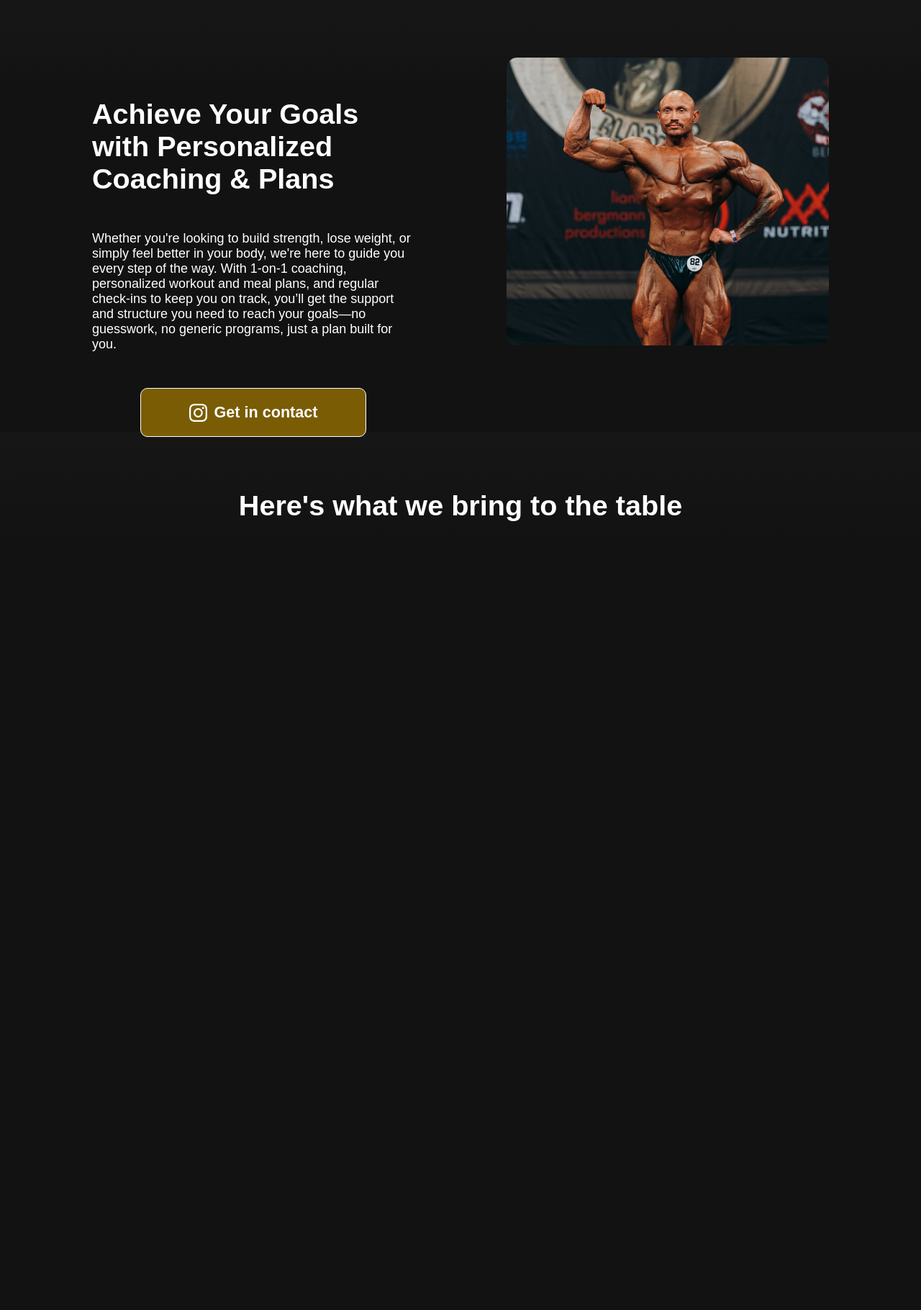
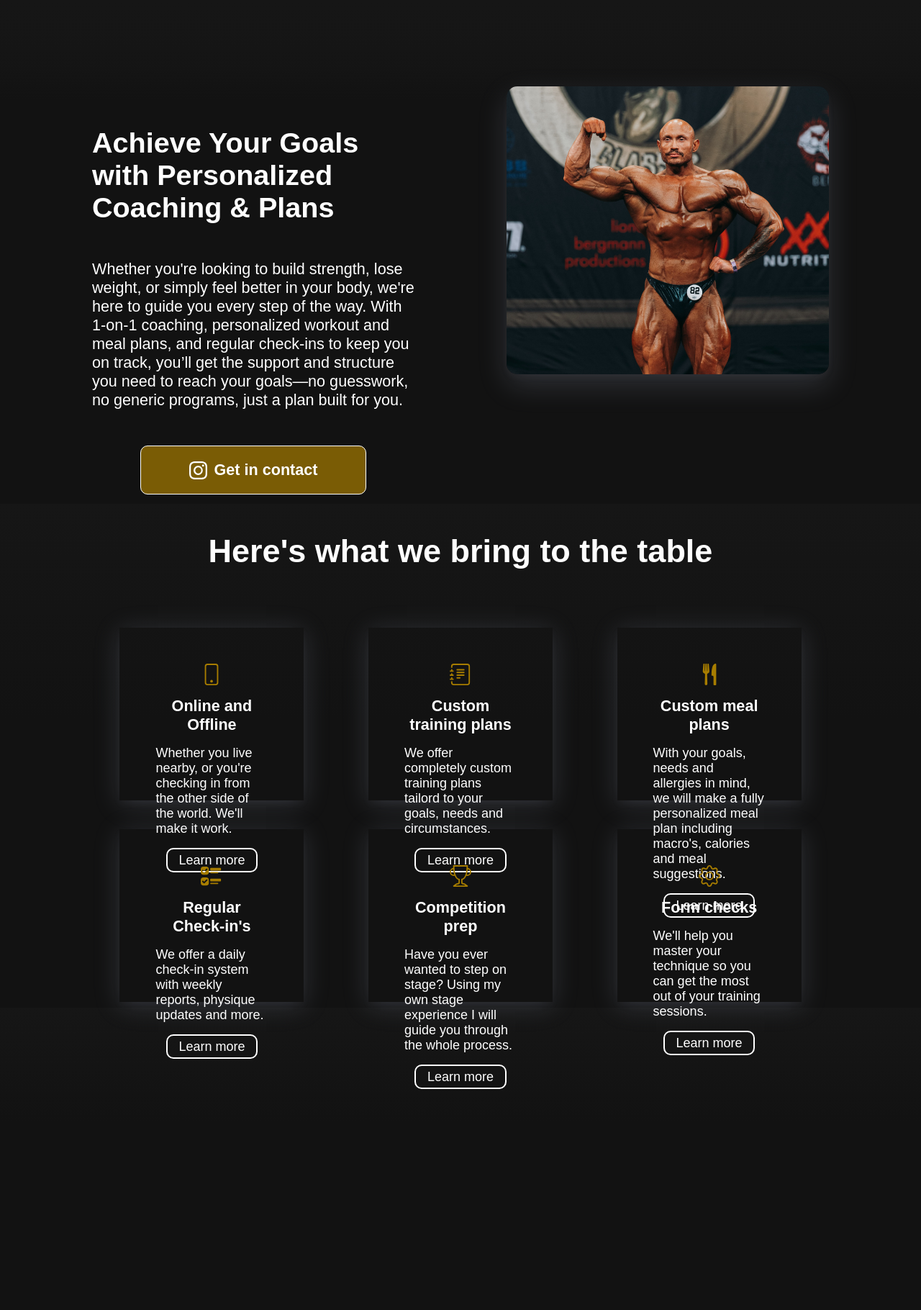
Before and after one commit to HenkJP-Dev/SapCoachingApp, a PHP site: page / in a window 1280 px wide. Shown: the part 100-1920 px from the top of the page at 72% size. Run offline with PHP 8.4, Linux system fonts and the light colour scheme.

```diff
--- a/css/main.css
+++ b/css/main.css
@@ -42,11 +42,6 @@ header {
     padding: 0 10vw;
 }
 
-.bebas-neue-regular {
-    font-family: "Bebas Neue", sans-serif;
-    font-weight: 400;
-    font-style: normal;
-}
 
 h1 {
     font-size: 2rem;
@@ -118,17 +113,22 @@ h1 {
     top: 12.5%;
 }
 
+
+/*  Main  */
+
+
 main {
     margin-top: 100px;
 }
 
 .intro {
-    padding-top: 10vh;
+    padding-top: 15vh;
     display: flex;
     flex-direction: row;
     justify-content: space-between;
     background: linear-gradient(to bottom, #161616, transparent 20%);
-    height: 75vh;
+    height: calc(100vh - 100px);
+    scroll-margin-top: 100px;
 }
 
 .section_info {
@@ -191,16 +191,93 @@ main {
     object-fit: cover;
     object-position: 0 20%;
     border-radius: 15px;
+    box-shadow: 0 5px 10px rgba(154, 160, 185, .05), 0 15px 40px rgba(166, 173, 201, .2);
 }
 
+
+/*  offer  */
+
 .offers {
-    height: 100vh;
-    padding-top: 10vh;
+    height: calc(100vh - 100px);
+    padding-top: 5vh;
+    scroll-margin-top: 100px;
 }
 
 .offers h2 {
-    font-size: 2.2rem;
+    font-size: 2.5rem;
     text-align: center;
+}
+
+.offersContent {
+    margin-top: 10vh;
+    display: flex;
+    flex-direction: column;
+    align-items: center;
+    gap: 5vh
+}
+
+.offersRow {
+    display: flex;
+    flex-direction: row;
+    gap: 7vw
+}
+
+.offerItem {
+    display: flex;
+    flex-direction: column;
+    justify-content: space-between;
+    width: 20vw;
+    padding: 50px;
+    gap: 2vh;
+    /*box-shadow: inset 2px 3px 5px #000000, 0px 1px 1px #333;*/
+    /*box-shadow: 0 2px 5px rgba(255, 255, 255, 0.1);*/
+    box-shadow: 0 5px 10px rgba(154, 160, 185, .05), 0 5px 35px rgba(166, 173, 201, .2);
+    height: 30vh;
+    align-items: center;
+}
+
+.offerItem .offerItemContent {
+    display: flex;
+    flex-direction: column;
+    gap: 2vh;
+}
+
+.offerItem .offerItemContent svg {
+    align-self: center;
+    fill: var(--buttons);
+    width: 40px;
+    height: 40px;
+}
+
+.offerItemContent h3 {
+    font-size: 1.2rem;
+    text-align: center;
+}
+
+.offerItemContent p {
+    font-size: 1rem;
+    text-align: left;
+}
+
+.offerItem a {
+    text-align: center;
+    text-decoration: none;
+    padding: 3% 10%;
+    border: white 2px solid;
+    border-radius: 10px;
+    transition: 0.4s ease-in-out;
+}
+
+.offerItem a:hover {
+    background-color: var(--buttons)
+}
+
+
+
+
+/*  about me  */
+.about-me {
+    height: 100vh;
 }
 
 footer {
@@ -214,8 +291,14 @@ footer {
         font-size: 2.2rem;
     }
 
-    .section_info p {
-        font-size: 1rem;
+    /* offer */
+
+
+    .offerItem .offerItemContent svg {
+        height: 30px;
+        width: 30px;
     }
 
+
+
 }
--- /dev/null
+++ b/index.html
@@ -0,0 +1,195 @@
+<?php
+
+?>
+<!DOCTYPE html>
+<html lang="en">
+
+<head>
+    <meta charset="UTF-8">
+    <meta name="viewport" content="width=device-width, initial-scale=1.0">
+    <title>Home</title>
+    <link rel="stylesheet" href="css/main.css">
+</head>
+
+<body>
+    <header>
+        <div class="header">
+            <img src="images/SapCoachingLogo-transparant.png" alt="Logo of Sap Coaching">
+            <h1>Sap Coaching</h1>
+        </div>
+        <div class="nav">
+            <a href="#intro" class="simplenav">About Sap Coaching</a>
+            <a href="#offers" class="simplenav">What we offer</a>
+            <a href="" class="simplenav">About me</a>
+            <a href="" class="simplenav">Reviews</a>
+        </div>
+        <div>
+            <a href="" class="login-button"><svg xmlns="http://www.w3.org/2000/svg" width="20" height="20"
+                    fill="currentColor" class="bi bi-person-circle" viewBox="0 0 16 16">
+                    <path d="M11 6a3 3 0 1 1-6 0 3 3 0 0 1 6 0" />
+                    <path fill-rule="evenodd"
+                        d="M0 8a8 8 0 1 1 16 0A8 8 0 0 1 0 8m8-7a7 7 0 0 0-5.468 11.37C3.242 11.226 4.805 10 8 10s4.757 1.225 5.468 2.37A7 7 0 0 0 8 1" />
+                </svg>Login</a>
+
+        </div>
+    </header>
+
+    <main>
+        <div class="bg-wrapper">
+            <section class="intro padding" id="intro">
+                <div class="section_info">
+                    <h2>
+                        Achieve Your Goals with Personalized Coaching & Plans
+                    </h2>
+                    <p>
+                        Whether you're looking to build strength, lose weight, or simply feel better in your body, we're
+                        here to guide you every step of the way. With 1-on-1 coaching, personalized workout and meal
+                        plans, and regular check-ins to keep you on track, you’ll get the support and structure you need
+                        to reach your goals—no guesswork, no generic programs, just a plan built for you.
+                    </p>
+                    <a href="https://www.instagram.com/sap_coaching/" target="_blank"><svg
+                            xmlns="http://www.w3.org/2000/svg" width="25" height="25" fill="currentColor"
+                            class="bi bi-instagram" viewBox="0 0 16 16">
+                            <path
+                                d="M8 0C5.829 0 5.556.01 4.703.048 3.85.088 3.269.222 2.76.42a3.9 3.9 0 0 0-1.417.923A3.9 3.9 0 0 0 .42 2.76C.222 3.268.087 3.85.048 4.7.01 5.555 0 5.827 0 8.001c0 2.172.01 2.444.048 3.297.04.852.174 1.433.372 1.942.205.526.478.972.923 1.417.444.445.89.719 1.416.923.51.198 1.09.333 1.942.372C5.555 15.99 5.827 16 8 16s2.444-.01 3.298-.048c.851-.04 1.434-.174 1.943-.372a3.9 3.9 0 0 0 1.416-.923c.445-.445.718-.891.923-1.417.197-.509.332-1.09.372-1.942C15.99 10.445 16 10.173 16 8s-.01-2.445-.048-3.299c-.04-.851-.175-1.433-.372-1.941a3.9 3.9 0 0 0-.923-1.417A3.9 3.9 0 0 0 13.24.42c-.51-.198-1.092-.333-1.943-.372C10.443.01 10.172 0 7.998 0zm-.717 1.442h.718c2.136 0 2.389.007 3.232.046.78.035 1.204.166 1.486.275.373.145.64.319.92.599s.453.546.598.92c.11.281.24.705.275 1.485.039.843.047 1.096.047 3.231s-.008 2.389-.047 3.232c-.035.78-.166 1.203-.275 1.485a2.5 2.5 0 0 1-.599.919c-.28.28-.546.453-.92.598-.28.11-.704.24-1.485.276-.843.038-1.096.047-3.232.047s-2.39-.009-3.233-.047c-.78-.036-1.203-.166-1.485-.276a2.5 2.5 0 0 1-.92-.598 2.5 2.5 0 0 1-.6-.92c-.109-.281-.24-.705-.275-1.485-.038-.843-.046-1.096-.046-3.233s.008-2.388.046-3.231c.036-.78.166-1.204.276-1.486.145-.373.319-.64.599-.92s.546-.453.92-.598c.282-.11.705-.24 1.485-.276.738-.034 1.024-.044 2.515-.045zm4.988 1.328a.96.96 0 1 0 0 1.92.96.96 0 0 0 0-1.92m-4.27 1.122a4.109 4.109 0 1 0 0 8.217 4.109 4.109 0 0 0 0-8.217m0 1.441a2.667 2.667 0 1 1 0 5.334 2.667 2.667 0 0 1 0-5.334" />
+                        </svg>Get in contact</a>
+                </div>
+                <div class="section_img">
+                    <img src="images/OneBicep.jpg" alt="Oscar Sap on stage">
+                </div>
+            </section>
+        </div>
+        <div class="bg-wrapper">
+            <section class="offers padding" id="offers">
+                <h2>Here's what we bring to the table</h2>
+                <div class="offersContent">
+                    <div class="offersRow">
+                        <div class="offerItem">
+                            <div class="offerItemContent">
+                                <svg xmlns="http://www.w3.org/2000/svg" width="16" height="16" fill="currentColor"
+                                    class="bi bi-phone" viewBox="0 0 16 16">
+                                    <path
+                                        d="M11 1a1 1 0 0 1 1 1v12a1 1 0 0 1-1 1H5a1 1 0 0 1-1-1V2a1 1 0 0 1 1-1zM5 0a2 2 0 0 0-2 2v12a2 2 0 0 0 2 2h6a2 2 0 0 0 2-2V2a2 2 0 0 0-2-2z" />
+                                    <path d="M8 14a1 1 0 1 0 0-2 1 1 0 0 0 0 2" />
+                                </svg>
+                                <h3>
+                                    Online and Offline
+                                </h3>
+                                <p>
+                                    Whether you live nearby, or you're checking in from the other side of the world.
+                                    We'll
+                                    make it work.
+                                </p>
+                            </div>
+                            <a href="">Learn more</a>
+                        </div>
+                        <div class="offerItem">
+                            <div class="offerItemContent">
+                                <svg xmlns="http://www.w3.org/2000/svg" width="16" height="16" fill="currentColor"
+                                    class="bi bi-journal-text" viewBox="0 0 16 16">
+                                    <path
+                                        d="M5 10.5a.5.5 0 0 1 .5-.5h2a.5.5 0 0 1 0 1h-2a.5.5 0 0 1-.5-.5m0-2a.5.5 0 0 1 .5-.5h5a.5.5 0 0 1 0 1h-5a.5.5 0 0 1-.5-.5m0-2a.5.5 0 0 1 .5-.5h5a.5.5 0 0 1 0 1h-5a.5.5 0 0 1-.5-.5m0-2a.5.5 0 0 1 .5-.5h5a.5.5 0 0 1 0 1h-5a.5.5 0 0 1-.5-.5" />
+                                    <path
+                                        d="M3 0h10a2 2 0 0 1 2 2v12a2 2 0 0 1-2 2H3a2 2 0 0 1-2-2v-1h1v1a1 1 0 0 0 1 1h10a1 1 0 0 0 1-1V2a1 1 0 0 0-1-1H3a1 1 0 0 0-1 1v1H1V2a2 2 0 0 1 2-2" />
+                                    <path
+                                        d="M1 5v-.5a.5.5 0 0 1 1 0V5h.5a.5.5 0 0 1 0 1h-2a.5.5 0 0 1 0-1zm0 3v-.5a.5.5 0 0 1 1 0V8h.5a.5.5 0 0 1 0 1h-2a.5.5 0 0 1 0-1zm0 3v-.5a.5.5 0 0 1 1 0v.5h.5a.5.5 0 0 1 0 1h-2a.5.5 0 0 1 0-1z" />
+                                </svg>
+                                <h3>
+                                    Custom training plans
+                                </h3>
+                                <p>
+                                    We offer completely custom training plans tailord to your goals, needs and
+                                    circumstances.
+                                </p>
+                            </div>
+                            <a href="">Learn more</a>
+                        </div>
+                        <div class="offerItem">
+                            <div class="offerItemContent">
+                                <svg xmlns="http://www.w3.org/2000/svg" width="16" height="16" fill="currentColor"
+                                    class="bi bi-fork-knife" viewBox="0 0 16 16">
+                                    <path
+                                        d="M13 .5c0-.276-.226-.506-.498-.465-1.703.257-2.94 2.012-3 8.462a.5.5 0 0 0 .498.5c.56.01 1 .13 1 1.003v5.5a.5.5 0 0 0 .5.5h1a.5.5 0 0 0 .5-.5zM4.25 0a.25.25 0 0 1 .25.25v5.122a.128.128 0 0 0 .256.006l.233-5.14A.25.25 0 0 1 5.24 0h.522a.25.25 0 0 1 .25.238l.233 5.14a.128.128 0 0 0 .256-.006V.25A.25.25 0 0 1 6.75 0h.29a.5.5 0 0 1 .498.458l.423 5.07a1.69 1.69 0 0 1-1.059 1.711l-.053.022a.92.92 0 0 0-.58.884L6.47 15a.971.971 0 1 1-1.942 0l.202-6.855a.92.92 0 0 0-.58-.884l-.053-.022a1.69 1.69 0 0 1-1.059-1.712L3.462.458A.5.5 0 0 1 3.96 0z" />
+                                </svg>
+                                <h3>
+                                    Custom meal plans
+                                </h3>
+                                <p>
+                                    With your goals, needs and allergies in mind, we will make a fully personalized meal
+                                    plan including macro's, calories and meal suggestions.
+                                </p>
+                            </div>
+                            <a href="">Learn more</a>
+                        </div>
+                    </div>
+                    <div class="offersRow">
+                        <div class="offerItem">
+                            <div class="offerItemContent">
+                                <svg xmlns="http://www.w3.org/2000/svg" width="16" height="16" fill="currentColor"
+                                    class="bi bi-ui-checks" viewBox="0 0 16 16">
+                                    <path
+                                        d="M7 2.5a.5.5 0 0 1 .5-.5h7a.5.5 0 0 1 .5.5v1a.5.5 0 0 1-.5.5h-7a.5.5 0 0 1-.5-.5zM2 1a2 2 0 0 0-2 2v2a2 2 0 0 0 2 2h2a2 2 0 0 0 2-2V3a2 2 0 0 0-2-2zm0 8a2 2 0 0 0-2 2v2a2 2 0 0 0 2 2h2a2 2 0 0 0 2-2v-2a2 2 0 0 0-2-2zm.854-3.646a.5.5 0 0 1-.708 0l-1-1a.5.5 0 1 1 .708-.708l.646.647 1.646-1.647a.5.5 0 1 1 .708.708zm0 8a.5.5 0 0 1-.708 0l-1-1a.5.5 0 0 1 .708-.708l.646.647 1.646-1.647a.5.5 0 0 1 .708.708zM7 10.5a.5.5 0 0 1 .5-.5h7a.5.5 0 0 1 .5.5v1a.5.5 0 0 1-.5.5h-7a.5.5 0 0 1-.5-.5zm0-5a.5.5 0 0 1 .5-.5h5a.5.5 0 0 1 0 1h-5a.5.5 0 0 1-.5-.5m0 8a.5.5 0 0 1 .5-.5h5a.5.5 0 0 1 0 1h-5a.5.5 0 0 1-.5-.5" />
+                                </svg>
+                                <h3>
+                                    Regular Check-in's
+                                </h3>
+                                <p>
+                                    We offer a daily check-in system with weekly reports, physique updates and more.
+                                </p>
+                            </div>
+                            <a href="">Learn more</a>
+                        </div>
+                        <div class="offerItem">
+                            <div class="offerItemContent">
+                                <svg xmlns="http://www.w3.org/2000/svg" width="16" height="16" fill="currentColor"
+                                    class="bi bi-trophy" viewBox="0 0 16 16">
+                                    <path
+                                        d="M2.5.5A.5.5 0 0 1 3 0h10a.5.5 0 0 1 .5.5q0 .807-.034 1.536a3 3 0 1 1-1.133 5.89c-.79 1.865-1.878 2.777-2.833 3.011v2.173l1.425.356c.194.048.377.135.537.255L13.3 15.1a.5.5 0 0 1-.3.9H3a.5.5 0 0 1-.3-.9l1.838-1.379c.16-.12.343-.207.537-.255L6.5 13.11v-2.173c-.955-.234-2.043-1.146-2.833-3.012a3 3 0 1 1-1.132-5.89A33 33 0 0 1 2.5.5m.099 2.54a2 2 0 0 0 .72 3.935c-.333-1.05-.588-2.346-.72-3.935m10.083 3.935a2 2 0 0 0 .72-3.935c-.133 1.59-.388 2.885-.72 3.935M3.504 1q.01.775.056 1.469c.13 2.028.457 3.546.87 4.667C5.294 9.48 6.484 10 7 10a.5.5 0 0 1 .5.5v2.61a1 1 0 0 1-.757.97l-1.426.356a.5.5 0 0 0-.179.085L4.5 15h7l-.638-.479a.5.5 0 0 0-.18-.085l-1.425-.356a1 1 0 0 1-.757-.97V10.5A.5.5 0 0 1 9 10c.516 0 1.706-.52 2.57-2.864.413-1.12.74-2.64.87-4.667q.045-.694.056-1.469z" />
+                                </svg>
+                                <h3>
+                                    Competition prep
+                                </h3>
+                                <p>
+                                    Have you ever wanted to step on stage?
+                                    Using my own stage experience I will guide you through the whole process.
+                                </p>
+                            </div>
+                            <a href="">Learn more</a>
+                        </div>
+                        <div class="offerItem">
+                            <div class="offerItemContent">
+                                <svg xmlns="http://www.w3.org/2000/svg" width="16" height="16" fill="currentColor"
+                                    class="bi bi-gear" viewBox="0 0 16 16">
+                                    <path
+                                        d="M8 4.754a3.246 3.246 0 1 0 0 6.492 3.246 3.246 0 0 0 0-6.492M5.754 8a2.246 2.246 0 1 1 4.492 0 2.246 2.246 0 0 1-4.492 0" />
+                                    <path
+                                        d="M9.796 1.343c-.527-1.79-3.065-1.79-3.592 0l-.094.319a.873.873 0 0 1-1.255.52l-.292-.16c-1.64-.892-3.433.902-2.54 2.541l.159.292a.873.873 0 0 1-.52 1.255l-.319.094c-1.79.527-1.79 3.065 0 3.592l.319.094a.873.873 0 0 1 .52 1.255l-.16.292c-.892 1.64.901 3.434 2.541 2.54l.292-.159a.873.873 0 0 1 1.255.52l.094.319c.527 1.79 3.065 1.79 3.592 0l.094-.319a.873.873 0 0 1 1.255-.52l.292.16c1.64.893 3.434-.902 2.54-2.541l-.159-.292a.873.873 0 0 1 .52-1.255l.319-.094c1.79-.527 1.79-3.065 0-3.592l-.319-.094a.873.873 0 0 1-.52-1.255l.16-.292c.893-1.64-.902-3.433-2.541-2.54l-.292.159a.873.873 0 0 1-1.255-.52zm-2.633.283c.246-.835 1.428-.835 1.674 0l.094.319a1.873 1.873 0 0 0 2.693 1.115l.291-.16c.764-.415 1.6.42 1.184 1.185l-.159.292a1.873 1.873 0 0 0 1.116 2.692l.318.094c.835.246.835 1.428 0 1.674l-.319.094a1.873 1.873 0 0 0-1.115 2.693l.16.291c.415.764-.42 1.6-1.185 1.184l-.291-.159a1.873 1.873 0 0 0-2.693 1.116l-.094.318c-.246.835-1.428.835-1.674 0l-.094-.319a1.873 1.873 0 0 0-2.692-1.115l-.292.16c-.764.415-1.6-.42-1.184-1.185l.159-.291A1.873 1.873 0 0 0 1.945 8.93l-.319-.094c-.835-.246-.835-1.428 0-1.674l.319-.094A1.873 1.873 0 0 0 3.06 4.377l-.16-.292c-.415-.764.42-1.6 1.185-1.184l.292.159a1.873 1.873 0 0 0 2.692-1.115z" />
+                                </svg>
+                                <h3>
+                                    Form checks
+                                </h3>
+                                <p>
+                                    We'll help you master your technique so you can
+                                    get
+                                    the most out of your training sessions.
+                                </p>
+                            </div>
+                            <a href="">Learn more</a>
+                        </div>
+                    </div>
+                </div>
+            </section>
+            <div class="bg-wrapper">
+                <section class="about-me">
+
+                </section>
+            </div>
+        </div>
+    </main>
+    <footer>
+        wa daw
+    </footer>
+
+</body>
+
+</html>
--- a/index.php
+++ /dev/null
@@ -1,78 +0,0 @@
-<?php
-
-?>
-<!DOCTYPE html>
-<html lang="en">
-
-<head>
-    <meta charset="UTF-8">
-    <meta name="viewport" content="width=device-width, initial-scale=1.0">
-    <title>Home</title>
-    <link rel="stylesheet" href="css/main.css">
-</head>
-
-<body>
-    <header>
-        <div class="header">
-            <img src="images/SapCoachingLogo-transparant.png" alt="Logo of Sap Coaching">
-            <h1>Sap Coaching</h1>
-        </div>
-        <div class="nav">
-            <a href="#intro" class="simplenav">About Sap Coaching</a>
-            <a href="#offers" class="simplenav">What we offer</a>
-            <a href="" class="simplenav">About me</a>
-            <a href="" class="simplenav">Reviews</a>
-        </div>
-        <div>
-            <a href="login.php" class="login-button"><svg xmlns="http://www.w3.org/2000/svg" width="20" height="20" fill="currentColor" class="bi bi-person-circle" viewBox="0 0 16 16">
-    <path d="M11 6a3 3 0 1 1-6 0 3 3 0 0 1 6 0"/>
-    <path fill-rule="evenodd" d="M0 8a8 8 0 1 1 16 0A8 8 0 0 1 0 8m8-7a7 7 0 0 0-5.468 11.37C3.242 11.226 4.805 10 8 10s4.757 1.225 5.468 2.37A7 7 0 0 0 8 1"/>
-    </svg>Login</a>
-
-        </div>
-    </header>
-
-    <main>
-        <div class="bg-wrapper">
-            <section class="intro padding" id="intro">
-                <div class="section_info">
-                    <h2>
-                    Achieve Your Goals with Personalized Coaching & Plans
-                    </h2>
-                    <p>
-                    Whether you're looking to build strength, lose weight, or simply feel better in your body, we're here to guide you every step of the way. With 1-on-1 coaching, personalized workout and meal plans, and regular check-ins to keep you on track, you’ll get the support and structure you need to reach your goals—no guesswork, no generic programs, just a plan built for you.
-                    </p>
-                    <a href="https://www.instagram.com/sap_coaching/" target="_blank"><svg xmlns="http://www.w3.org/2000/svg" width="25" height="25" fill="currentColor" class="bi bi-instagram" viewBox="0 0 16 16">
-      <path d="M8 0C5.829 0 5.556.01 4.703.048 3.85.088 3.269.222 2.76.42a3.9 3.9 0 0 0-1.417.923A3.9 3.9 0 0 0 .42 2.76C.222 3.268.087 3.85.048 4.7.01 5.555 0 5.827 0 8.001c0 2.172.01 2.444.048 3.297.04.852.174 1.433.372 1.942.205.526.478.972.923 1.417.444.445.89.719 1.416.923.51.198 1.09.333 1.942.372C5.555 15.99 5.827 16 8 16s2.444-.01 3.298-.048c.851-.04 1.434-.174 1.943-.372a3.9 3.9 0 0 0 1.416-.923c.445-.445.718-.891.923-1.417.197-.509.332-1.09.372-1.942C15.99 10.445 16 10.173 16 8s-.01-2.445-.048-3.299c-.04-.851-.175-1.433-.372-1.941a3.9 3.9 0 0 0-.923-1.417A3.9 3.9 0 0 0 13.24.42c-.51-.198-1.092-.333-1.943-.372C10.443.01 10.172 0 7.998 0zm-.717 1.442h.718c2.136 0 2.389.007 3.232.046.78.035 1.204.166 1.486.275.373.145.64.319.92.599s.453.546.598.92c.11.281.24.705.275 1.485.039.843.047 1.096.047 3.231s-.008 2.389-.047 3.232c-.035.78-.166 1.203-.275 1.485a2.5 2.5 0 0 1-.599.919c-.28.28-.546.453-.92.598-.28.11-.704.24-1.485.276-.843.038-1.096.047-3.232.047s-2.39-.009-3.233-.047c-.78-.036-1.203-.166-1.485-.276a2.5 2.5 0 0 1-.92-.598 2.5 2.5 0 0 1-.6-.92c-.109-.281-.24-.705-.275-1.485-.038-.843-.046-1.096-.046-3.233s.008-2.388.046-3.231c.036-.78.166-1.204.276-1.486.145-.373.319-.64.599-.92s.546-.453.92-.598c.282-.11.705-.24 1.485-.276.738-.034 1.024-.044 2.515-.045zm4.988 1.328a.96.96 0 1 0 0 1.92.96.96 0 0 0 0-1.92m-4.27 1.122a4.109 4.109 0 1 0 0 8.217 4.109 4.109 0 0 0 0-8.217m0 1.441a2.667 2.667 0 1 1 0 5.334 2.667 2.667 0 0 1 0-5.334"/>
-    </svg>Get in contact</a>
-                </div>
-                <div class="section_img">
-                    <img src="images/OneBicep.jpg" alt="Oscar Sap on stage">
-                </div>
-            </section>
-        </div>
-
-        <div class="bg-wrapper">
-            <section class="offers padding" id="offers">
-                <h2>Here's what we bring to the table</h2>
-                <div>
-                    <div>
-
-                    </div>
-                    <div>
-
-                    </div>
-                    <div>
-
-                    </div>
-                </div>
-            </section>
-        </div>
-    </main>
-    <footer>
-        wa daw
-    </footer>
-
-</body>
-
-</html>
```
